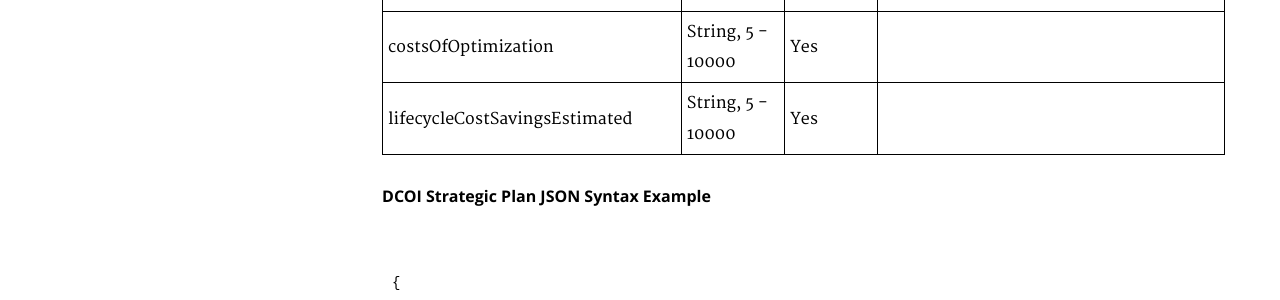
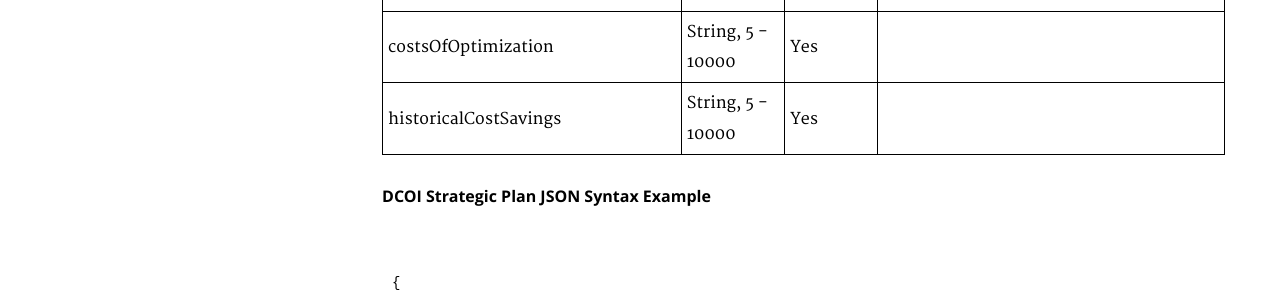
Before and after one commit to WhiteHouse/CIOmanagement, a Jekyll site: the page built from pages/schema.md, in a window 1280 px wide and 900 px high, scrolled down 9379 px. Shown: the part 151-451 px from the top of the window. Built offline with Jekyll 4.4.1, drawn with Linux system fonts in a browser that asks for light colours; some of the changed text lies outside the part shown.

Commit message:
Update schema.md

```diff
--- a/pages/schema.md
+++ b/pages/schema.md
@@ -185,7 +185,7 @@ fy18Planned                    |  Decimal, 0 - 100               | Yes       |
 explanationForUnmetPlannedValue |  String, 0 - 10000              | No      |
 costsOfClosures |  String, 5 - 10000              | Yes      |
 costsOfOptimization |  String, 5 - 10000              | Yes      |
-lifecycleCostSavingsEstimated |  String, 5 - 10000              | Yes      |
+historicalCostSavings |  String, 5 - 10000              | Yes      |
 
 #### DCOI Strategic Plan JSON Syntax Example
 
@@ -249,7 +249,7 @@ lifecycleCostSavingsEstimated |  String, 5 - 10000              | Yes      |
 		"fy18Planned": 105,
 		"costsOfClosures": "REQUIRED TEXT.",
 		"costsOfOptimization": "REQUIRED TEXT.",
-		"lifecycleCostSavingsEstimated": "REQUIRED TEXT."
+		"historicalCostSavings": "REQUIRED TEXT."
 	}
 }
 ~~~
```
